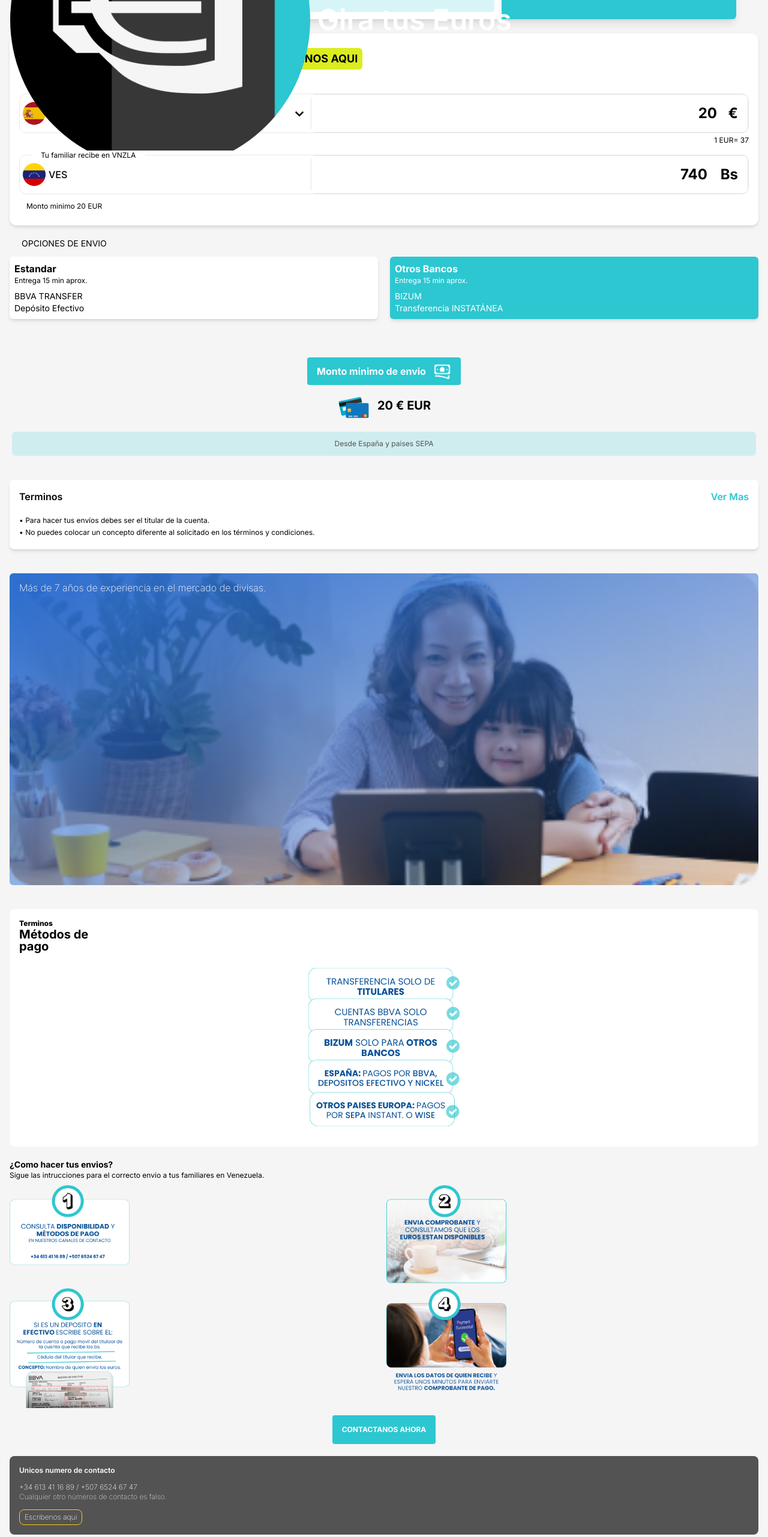
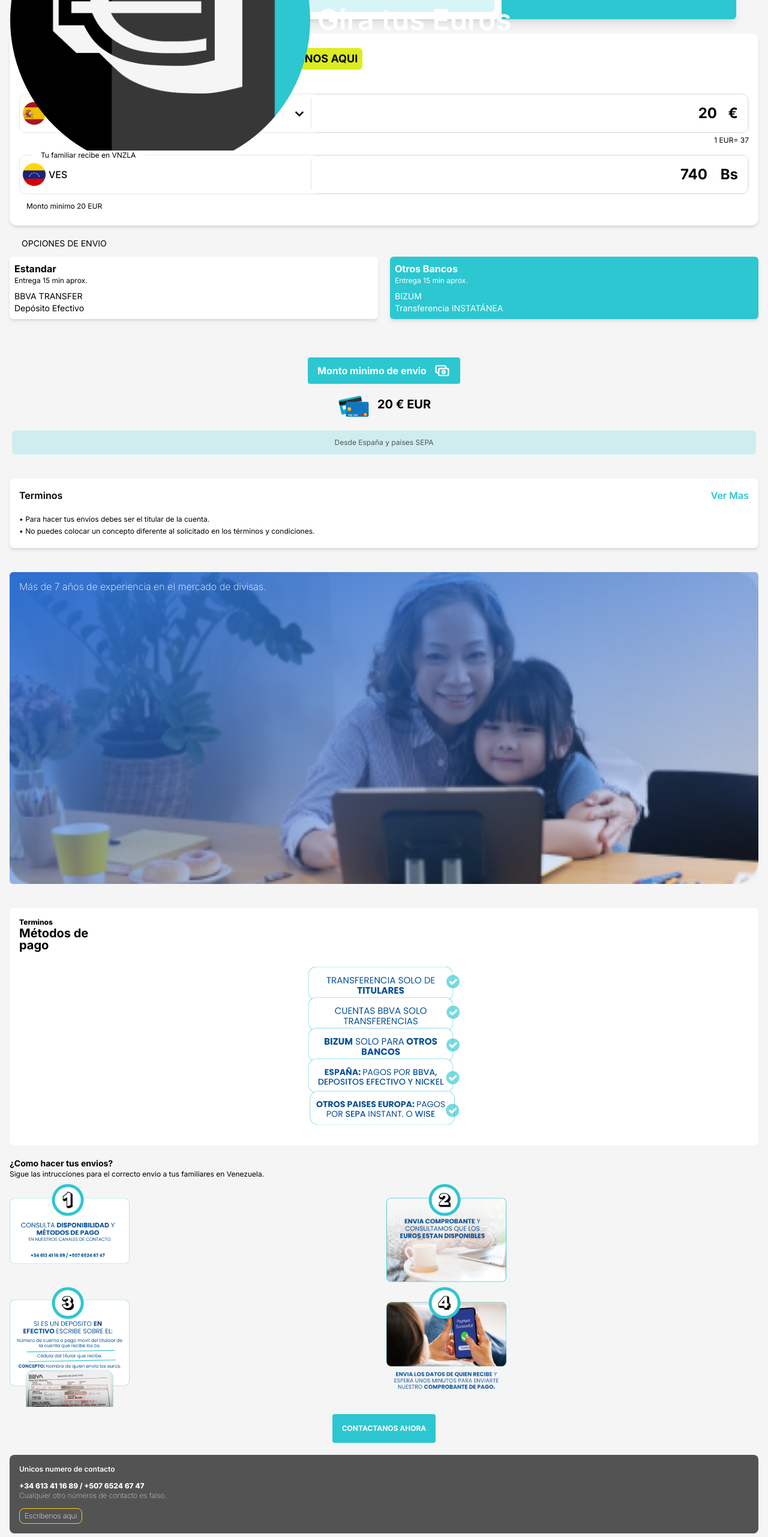
Before and after one commit to eurorondon/gira-tus-euros, a Next.js app: page / in a window 1280 px wide. Shown: the part 234-2797 px from the top of the page at 60% size. Built offline with nearby package versions, Linux system fonts and the light colour scheme.

Commit message:
revision raquela

```diff
--- a/src/app/components/MontoMinimo.jsx
+++ b/src/app/components/MontoMinimo.jsx
@@ -1,6 +1,7 @@
 import React from "react";
 import colors from "../colors";
 import Image from "next/image";
+import { HiOutlineCash } from "react-icons/hi";
 
 function MontoMinimo() {
   return (
@@ -11,7 +12,7 @@ function MontoMinimo() {
           style={{ backgroundColor: colors.primary }}
         >
           <span>Monto minimo de envio </span>
-          <Image src={"/cash.png"} width={30} height={30} alt="cash" />
+          <HiOutlineCash size={28} />
         </button>
       </div>
 
--- a/src/app/components/NumeroContacto.jsx
+++ b/src/app/components/NumeroContacto.jsx
@@ -12,7 +12,7 @@ function NumeroContacto() {
       >
         <h4 className="font-semibold text-xs">Unicos numero de contacto</h4>
         <div className="my-3">
-          <p className="font-extralight text-xs">
+          <p className="font-extrabold text-xs">
             +34 613 41 16 89 / +507 6524 67 47
           </p>
           <p className="font-extralight text-xs text-gray-300">
```
